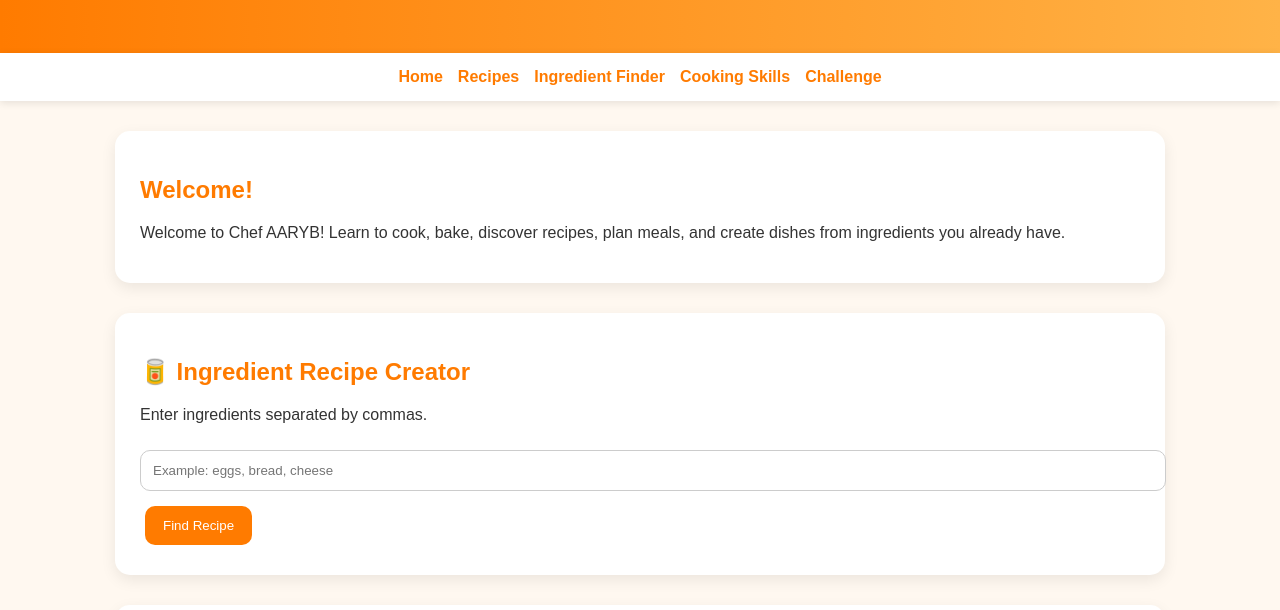
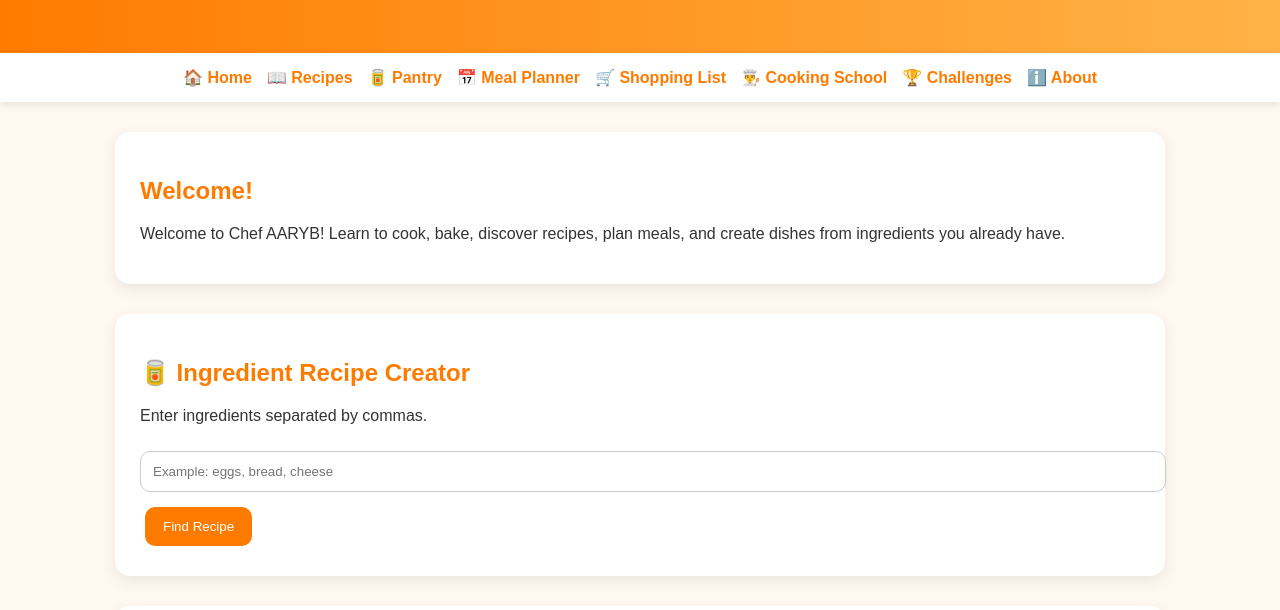
Before and after one commit to aaryb1023/Chef-AARYB, a plain HTML site: page index.html in a window 1280 px wide. Shown: the part 142-752 px from the top of the page. Drawn offline with Linux system fonts and the light colour scheme.

Commit message:
Update index.html

```diff
--- a/index.html
+++ b/index.html
@@ -14,12 +14,15 @@
     <p>Your Smart Cooking & Baking Companion</p>
 </header>
 
-<nav>
-    <a href="#home">Home</a>
-    <a href="#recipes">Recipes</a>
-    <a href="#ingredients">Ingredient Finder</a>
-    <a href="#skills">Cooking Skills</a>
-    <a href="#challenge">Challenge</a>
+  <nav>
+    <a href="index.html">🏠 Home</a>
+    <a href="recipes.html">📖 Recipes</a>
+    <a href="pantry.html">🥫 Pantry</a>
+    <a href="planner.html">📅 Meal Planner</a>
+    <a href="shopping.html">🛒 Shopping List</a>
+    <a href="skills.html">👨‍🍳 Cooking School</a>
+    <a href="challenges.html">🏆 Challenges</a>
+    <a href="about.html">ℹ️ About</a>
 </nav>
 
 <section id="home">
```
